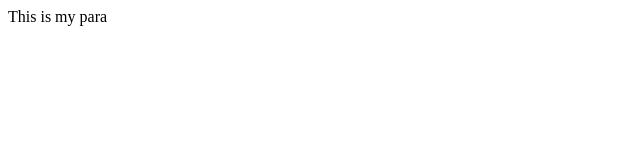
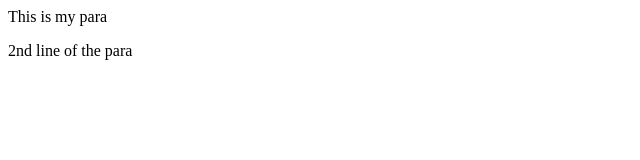
Before and after one commit to ashhar-d/localrepo, a plain HTML site: page index.html in a window 1280 px wide. Shown: the whole page, without its empty margins (0-640 px from the left). Drawn offline with Linux system fonts and the light colour scheme.

Commit message:
added new feature

```diff
--- a/index.html
+++ b/index.html
@@ -1 +1,3 @@
 <p>This is my para</p>
+
+<p>2nd line of the para</p>
```
